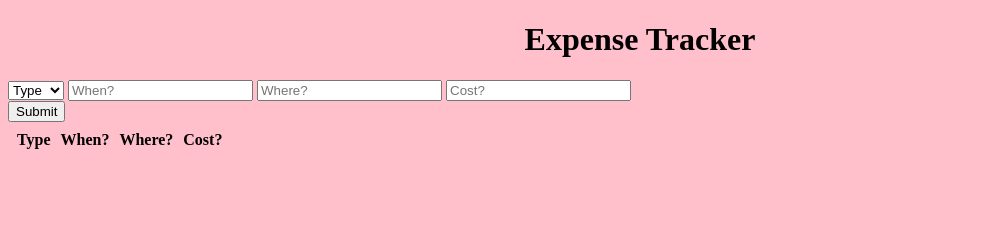
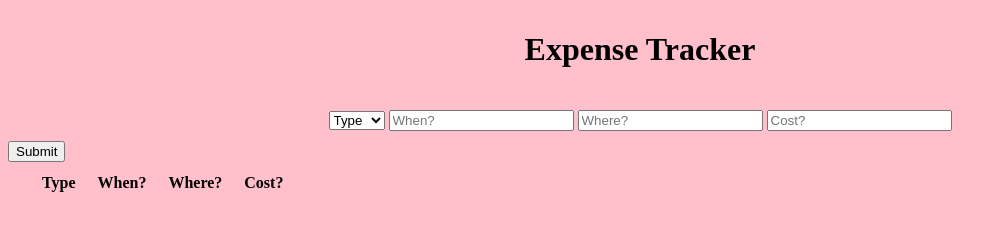
Before and after one commit to josehomero/Expense-Tracker, a plain HTML site: page index.html in a window 1280 px wide. Shown: the whole page, without its empty margins (0-1007 px from the left). Drawn offline with Linux system fonts and the light colour scheme.

Commit message:
Completed

```diff
--- a/index.html
+++ b/index.html
@@ -19,13 +19,14 @@
     </form>
     <button id="button">Submit</button>
 
-    <table id="my-table">
+    <table>
         <thead>
            <tr>
-               <th style="text-align: center;">Type</th>
-               <th style="text-align: center;">When?</th>
-               <th style="text-align: center;">Where?</th>
-               <th style="text-align: center;">Cost?</th>
+               <th></th>
+               <th>Type</th>
+               <th>When?</th>
+               <th>Where?</th>
+               <th>Cost?</th>
            </tr>
         </thead>
         <tbody id="table-body">
--- a/script.js
+++ b/script.js
@@ -1,18 +1,13 @@
 const form = document.querySelector('form');
-
-//The buuton from the html is called
 const button = document.getElementById('button');
-//button is applied to eventListener
 button.addEventListener('click', function(e) {
     e.preventDefault();
-    //variables are made to target the different inputs in the html bt their names
     var typeInput = form.type.value;
     var whenInput = form.when.value;
     var whereInput = form.where.value;
     var costInput = form.cost.value;
-    //createTrElement is applied to the different variables
+
     createTdElement(typeInput,whenInput,whereInput,costInput);
-    //a string value is given to the variables to allow the inserted data to pass
     form.type.value = '';
     form.when.value = '';
     form.where.value = '';
@@ -21,14 +16,14 @@ button.addEventListener('click', function(e) {
 
 const tableBody = document.getElementById('table-body');
 
-const table = document.getElementById('my-table');
-
 const createTdElement = function(type,when,where,cost) {
     var tR = document.createElement('tr');
     tableBody.appendChild(tR);
 
+    var buttonTd = document.createElement('td');
     var deleteBtn = createDeleteButton()
-    tR.appendChild(deleteBtn);
+    buttonTd.appendChild(deleteBtn);
+    tR.appendChild(buttonTd);
 
 
     var typeTd = document.createElement('td');
--- a/style.css
+++ b/style.css
@@ -4,8 +4,20 @@ body {
 
 h1 {
     text-align: center;
+    padding: 10px;
 }
 
-table {
-    border-spacing: 0.5rem;
+th {
+    text-align: center;
+    padding: 10px;
 }
+
+td {
+    text-align: center;
+    padding: 10px;
+}
+
+form {
+    text-align: center;
+    padding: 10px;
+}
```
Also changed, not shown: 1 other file.
